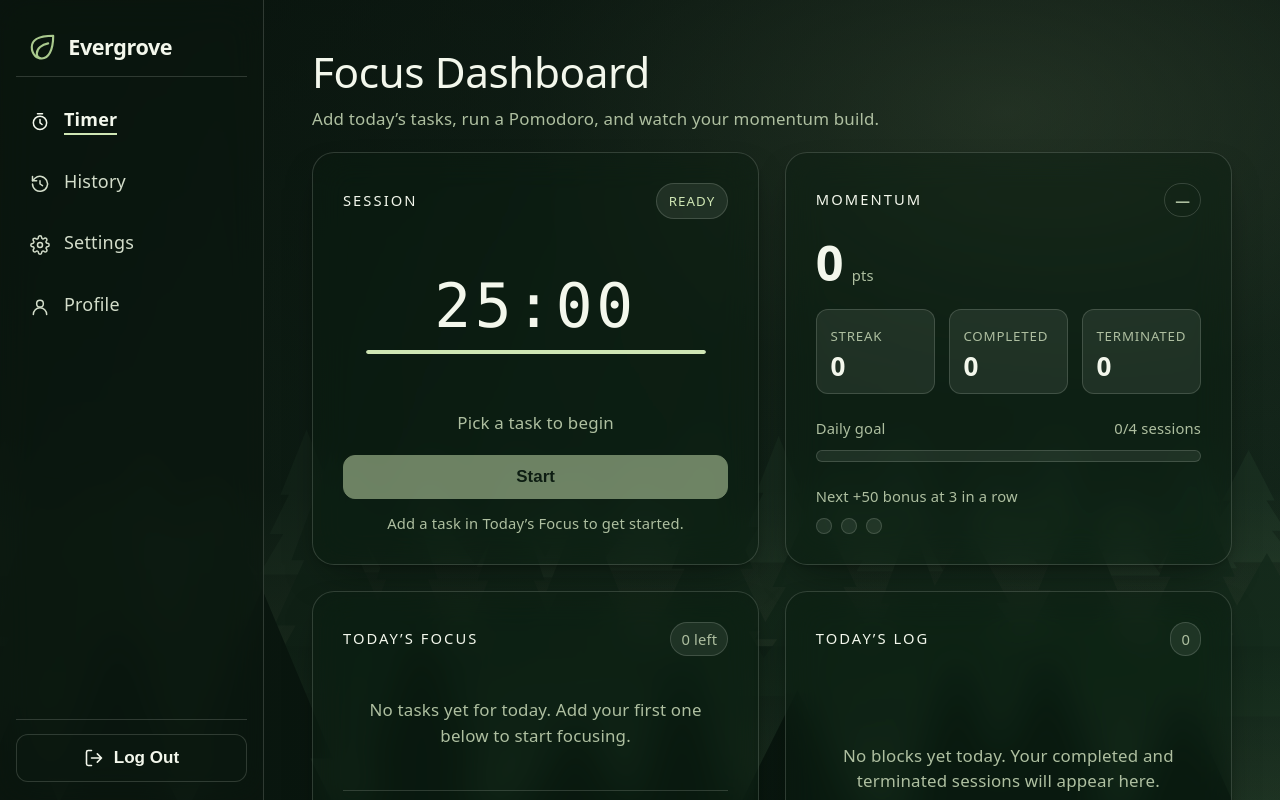
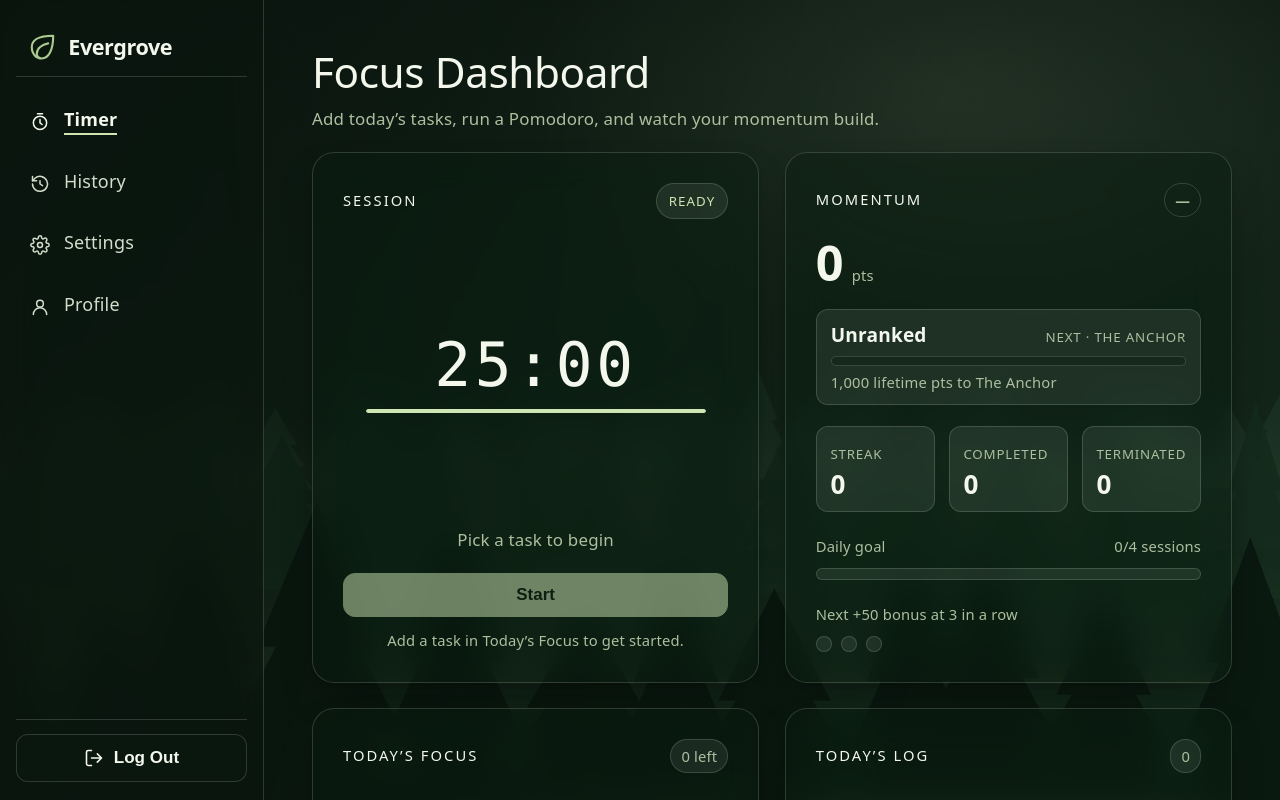
Before and after one commit to m-arslan009/pomodoro, a React (Vite) app in the folder Pomodoro/: page /timer in a window 1280 px wide. Shown: the top 800 px of the page. Built offline with nearby package versions, Linux system fonts and the light colour scheme.

Commit message:
timer: wire gamification engine and title badge into the timer page

```diff
--- a/Pomodoro/src/components/TitleBadge.jsx
+++ b/Pomodoro/src/components/TitleBadge.jsx
@@ -1 +1,46 @@
-// TitleBadge — placeholder. Shows current title and points progress.
+import { currentTitle, progressToNext } from '../services/gamification.js'
+import '../styles/TitleBadge.css'
+
+/*
+ * TitleBadge — the player's current rank and progress toward the next title.
+ *
+ * Presentational: given the LIFETIME point total (which never regresses on a
+ * terminate penalty — see services/gamification.js), it names the highest title
+ * earned and renders a progress bar toward the next threshold, plus how many
+ * lifetime points remain. Because each title unlocks a previewable feature, this
+ * doubles as a hint of what is about to open up. Once every title is earned the
+ * bar reads as complete.
+ */
+function TitleBadge({ lifetimePoints = 0 }) {
+  const title = currentTitle(lifetimePoints)
+  const { next, percent, remaining } = progressToNext(lifetimePoints)
+  const rank = title ? title.name : 'Unranked'
+
+  return (
+    <section className="title-badge" aria-label="Title progress">
+      <div className="title-badge__head">
+        <span className="title-badge__rank">{rank}</span>
+        <span className="title-badge__next">{next ? `Next · ${next.name}` : 'Max rank'}</span>
+      </div>
+
+      <div
+        className="title-badge__bar"
+        role="progressbar"
+        aria-valuenow={percent}
+        aria-valuemin={0}
+        aria-valuemax={100}
+        aria-label={next ? `Progress toward ${next.name}` : 'All titles earned'}
+      >
+        <span className="title-badge__bar-fill" style={{ width: `${percent}%` }} />
+      </div>
+
+      <p className="title-badge__meta">
+        {next
+          ? `${remaining.toLocaleString()} lifetime pts to ${next.name}`
+          : 'Every title earned — all features unlocked.'}
+      </p>
+    </section>
+  )
+}
+
+export default TitleBadge
--- a/Pomodoro/src/components/timer/PointsTile.jsx
+++ b/Pomodoro/src/components/timer/PointsTile.jsx
@@ -1,14 +1,19 @@
+import TitleBadge from '../TitleBadge.jsx'
+
 /*
  * PointsTile — top-right tile: the gamified productivity hub.
  *
- * Presentational: reflects the local (in-memory) gamification tally maintained by
- * TimerPage. Shows the point breakdown, a daily progress bar toward a session
- * goal, and a row of streak "milestone" dots that glow as the +50 bonus interval
- * (every `bonusEvery` completions) is reached.
+ * Presentational: reflects the gamification tally maintained by TimerPage. Shows
+ * the spendable point score (penalty-affected balance), the current title with a
+ * progress bar toward the next threshold (driven by lifetime points, which never
+ * regress), a daily progress bar toward a session goal, and a row of streak
+ * "milestone" dots that glow as the +50 bonus interval (every `bonusEvery`
+ * completions) is reached.
  */
 
 function PointsTile({
   points,
+  lifetimePoints,
   streak,
   completedCount,
   terminatedCount,
@@ -41,6 +46,8 @@ function PointsTile({
         <span className="points-tile__score-value">{points}</span>
         <span className="points-tile__score-unit">pts</span>
       </p>
+
+      <TitleBadge lifetimePoints={lifetimePoints} />
 
       <dl className="points-tile__stats">
         <div className="points-tile__stat">
--- a/Pomodoro/src/pages/TimerPage.jsx
+++ b/Pomodoro/src/pages/TimerPage.jsx
@@ -16,6 +16,13 @@ import {
   saveGamification,
   getSettings,
 } from '../services/storage.js'
+import {
+  POINTS,
+  TITLES,
+  titlesFor,
+  applyCompletion,
+  applyTermination,
+} from '../services/gamification.js'
 import '../styles/TimerPage.css'
 
 /*
@@ -33,17 +40,15 @@ import '../styles/TimerPage.css'
  *   - 7-day window: task and session records older than 7 days are pruned; the
  *     dashboard itself only ever shows *today's* tasks and log.
  *
- * The point/streak rules mirror idea.md and are flagged to migrate into
- * services/gamification.js later.
+ * GAMIFICATION: the points economy and title ladder live in
+ * services/gamification.js (single source of truth). This page holds the running
+ * state and delegates every scoring decision to that service's pure functions:
+ *   - applyCompletion — advances streak, awards points + the every-3rd bonus, and
+ *     reports any title thresholds crossed by this session.
+ *   - applyTermination — floors the spendable balance after the penalty and resets
+ *     the streak, while LIFETIME points (which drive titles) are left untouched so
+ *     an earned title never regresses.
  */
-
-// Mirrors idea.md's economy; migrate to services/gamification.js when persisted.
-const POINTS = {
-  complete: 100,
-  bonus: 50,
-  bonusEvery: 3, // +50 on every 3rd consecutive completion
-  terminatePenalty: 200,
-}
 
 const DAILY_GOAL = 4
 
@@ -97,14 +102,27 @@ function TimerPage() {
   // Hydrate from storage, applying retention rules once on mount.
   const [tasks, setTasks] = useState(() => reconcileTasks(getTasks()))
   const [sessions, setSessions] = useState(() => pruneSessions(getSessions()))
-  const [points, setPoints] = useState(() => getGamification().points)
-  const [streak, setStreak] = useState(() => getGamification().streak)
+  // Gamification state mirrors the shape services/gamification.js consumes and
+  // returns: a spendable `balance` (penalty-affected) split from `lifetimePoints`
+  // (monotonic, drives titles), plus the running streak and unlocked titles.
+  const [gamification, setGamification] = useState(() => {
+    const g = getGamification()
+    return {
+      lifetimePoints: g.lifetimePoints,
+      balance: g.balance,
+      currentStreak: g.currentStreak,
+      unlockedTitles: titlesFor(g.lifetimePoints),
+    }
+  })
 
   const [activeTaskId, setActiveTaskId] = useState(null)
   const [lastDelta, setLastDelta] = useState(0)
   const [notification, setNotification] = useState(null)
 
-  // Persist every record set so refreshes never lose information.
+  // Persist every record set so refreshes never lose information. The saved
+  // gamification object keeps the legacy `points`/`streak` fields (read by the
+  // History page) alongside the balance/lifetime split; storage.js additionally
+  // guards lifetimePoints as monotonic.
   useEffect(() => {
     saveTasks(tasks)
   }, [tasks])
@@ -112,8 +130,15 @@ function TimerPage() {
     saveSessions(sessions)
   }, [sessions])
   useEffect(() => {
-    saveGamification({ points, streak })
-  }, [points, streak])
+    saveGamification({
+      points: gamification.balance,
+      streak: gamification.currentStreak,
+      balance: gamification.balance,
+      currentStreak: gamification.currentStreak,
+      lifetimePoints: gamification.lifetimePoints,
+      unlockedTitles: gamification.unlockedTitles,
+    })
+  }, [gamification])
 
   const activeTask = useMemo(
     () => tasks.find((task) => task.id === activeTaskId) ?? null,
@@ -150,12 +175,9 @@ function TimerPage() {
       if (finishedPhase !== 'work') return
 
       const taskTitle = activeTask?.title ?? 'Focus session'
-      const nextStreak = streak + 1
-      const bonus = nextStreak % POINTS.bonusEvery === 0 ? POINTS.bonus : 0
-      const delta = POINTS.complete + bonus
+      const { state, delta, bonus, unlocked } = applyCompletion(gamification)
 
-      setStreak(nextStreak)
-      setPoints((prev) => prev + delta)
+      setGamification(state)
       setLastDelta(delta)
 
       if (activeTaskId) {
@@ -180,14 +202,26 @@ function TimerPage() {
         ...prev,
       ])
 
-      setNotification({
-        type: 'success',
-        message: bonus
-          ? `Session complete! +${POINTS.complete} points and a +${bonus} streak bonus.`
-          : `Session complete! +${POINTS.complete} points. Break time.`,
-      })
+      // A crossed title is the headline; otherwise report points (+ any bonus).
+      if (unlocked.length > 0) {
+        const names = unlocked
+          .map((key) => TITLES.find((title) => title.key === key)?.name)
+          .filter(Boolean)
+          .join(', ')
+        setNotification({
+          type: 'success',
+          message: `New title unlocked — ${names}! +${delta} points and a new feature to explore.`,
+        })
+      } else {
+        setNotification({
+          type: 'success',
+          message: bonus
+            ? `Session complete! +${POINTS.sessionComplete} points and a +${bonus} streak bonus.`
+            : `Session complete! +${POINTS.sessionComplete} points. Break time.`,
+        })
+      }
     },
-    [activeTask, activeTaskId, streak, workMinutes],
+    [activeTask, activeTaskId, gamification, workMinutes],
   )
 
   const timer = usePomodoroTimer({
@@ -213,10 +247,10 @@ function TimerPage() {
     if (timer.phase === 'work') {
       const taskTitle = activeTask?.title ?? 'Focus session'
       const elapsedMs = Math.max(0, timer.totalMs - timer.remainingMs)
+      const { state, delta } = applyTermination(gamification)
 
-      setPoints((prev) => Math.max(0, prev - POINTS.terminatePenalty))
-      setStreak(0)
-      setLastDelta(-POINTS.terminatePenalty)
+      setGamification(state)
+      setLastDelta(delta)
 
       if (activeTaskId) {
         setTasks((prev) =>
@@ -301,13 +335,14 @@ function TimerPage() {
           />
 
           <PointsTile
-            points={points}
-            streak={streak}
+            points={gamification.balance}
+            lifetimePoints={gamification.lifetimePoints}
+            streak={gamification.currentStreak}
             completedCount={completedCount}
             terminatedCount={terminatedCount}
             lastDelta={lastDelta}
             dailyGoal={DAILY_GOAL}
-            bonusEvery={POINTS.bonusEvery}
+            bonusEvery={POINTS.consecutiveThreshold}
           />
 
           <TasksTile
--- a/Pomodoro/src/styles/TimerPage.css
+++ b/Pomodoro/src/styles/TimerPage.css
@@ -362,6 +362,11 @@
 .points-tile__score-unit {
   font-size: var(--fs-label);
   color: var(--fg-muted);
+}
+
+/* Rank/progress panel sits under the score; space it off the stats grid. */
+.points-tile .title-badge {
+  margin-bottom: var(--sp-3);
 }
 
 .points-tile__stats {
--- /dev/null
+++ b/Pomodoro/src/styles/TitleBadge.css
@@ -0,0 +1,66 @@
+/*
+ * TitleBadge — a compact rank + progress panel. Reuses the shell's forest/glass
+ * tokens (--fg-*, --glass-*) so it sits consistently inside any glass tile.
+ * Self-contained sizing (clamp-based) so it does not depend on a host page's
+ * local type scale and can be dropped into other surfaces later.
+ */
+
+.title-badge {
+  display: flex;
+  flex-direction: column;
+  gap: 6px;
+  padding: 12px 14px;
+  border-radius: 12px;
+  background: var(--glass-hover);
+  border: 1px solid var(--glass-border);
+}
+
+.title-badge__head {
+  display: flex;
+  align-items: baseline;
+  justify-content: space-between;
+  gap: 10px;
+  flex-wrap: wrap;
+}
+
+.title-badge__rank {
+  font-size: clamp(0.92rem, 0.84rem + 0.4vw, 1.06rem);
+  font-weight: 600;
+  color: var(--fg-brand);
+}
+
+.title-badge__next {
+  font-size: clamp(0.66rem, 0.6rem + 0.25vw, 0.74rem);
+  text-transform: uppercase;
+  letter-spacing: 0.06em;
+  color: var(--fg-muted);
+}
+
+.title-badge__bar {
+  height: 8px;
+  border-radius: 999px;
+  background: var(--glass-bg);
+  border: 1px solid var(--glass-border);
+  overflow: hidden;
+}
+
+.title-badge__bar-fill {
+  display: block;
+  height: 100%;
+  border-radius: inherit;
+  background: linear-gradient(90deg, var(--fg-wood), var(--fg-accent));
+  transition: width 0.4s ease;
+}
+
+.title-badge__meta {
+  margin: 0;
+  font-size: clamp(0.72rem, 0.66rem + 0.3vw, 0.82rem);
+  line-height: 1.4;
+  color: var(--fg-muted);
+}
+
+@media (prefers-reduced-motion: reduce) {
+  .title-badge__bar-fill {
+    transition: none;
+  }
+}
```
Also changed, not shown: 1 other file (tests, documents, lock files or other folders).
